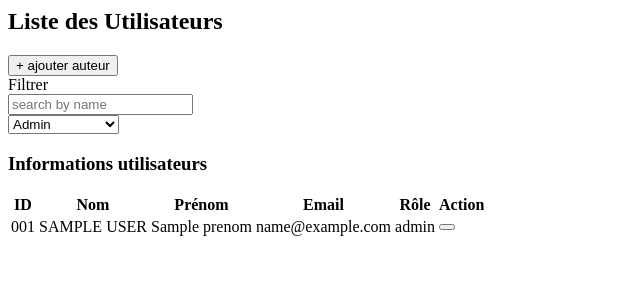
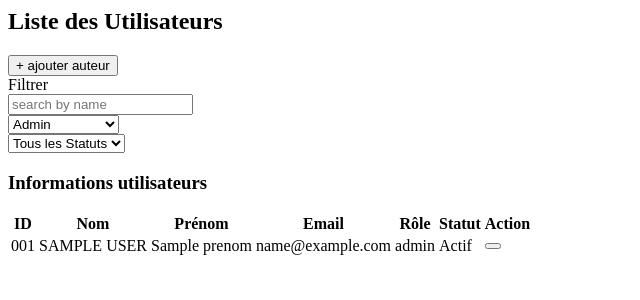
Before and after one commit to Ngone060104/Projet-Gestion-Blog---Architecture-MVC-PostgreSQL, a PHP site: template view/user/listUser.php in a window 1280 px wide. Shown: the top 300 px of the page, without its empty margins (0-640 px from the left). Run offline with PHP 8.4, Linux system fonts and the light colour scheme; the template is opened without the code that fills it: most values are stand-ins (such as "Sample title", 1, 10 or a date in 2020); data that the repository does not hold is empty; some libraries are stand-ins or nearby versions.

Commit message:
feat: Ajout du filtrage par statut actif/banni et intégration des badges visuels

```diff
--- a/controller/userController.php
+++ b/controller/userController.php
@@ -12,15 +12,17 @@ function indexAction() {
     // Récupération des filtres issus des inputs de votre maquette
     $search = trim($_GET['search'] ?? '');
     $role = trim($_GET['role'] ?? '');
+    $statuts = trim($_GET['statut'] ?? '');
 
     // Récupération des utilisateurs filtrés
-    $users = findAllUsers($search, $role);
+    $users = findAllUsers($search, $role, $statuts);
 
     // Chargement de la vue utilisateur avec le layout de la Sidebar
     loadView("user/listUser", [
         "users" => $users,
         "search" => $search,
-        "current_role" => $role
+        "current_role" => $role,
+        "current_statut" => $statuts
     ], "side");
 }
 
--- a/model/userModel.php
+++ b/model/userModel.php
@@ -44,6 +44,12 @@ function findAllUsers(string $search = '', string $role = ''): array {
         $params[] = $role;
     }
 
+    // 3. NOUVEAU : Filtre par statut (actif ou estBanni)
+    if (!empty($statut)) {
+        $sql .= " AND statut_lecteur = ?";
+        $params[] = trim($statut);
+    }
+
     $sql .= " ORDER BY id_user ASC";
     return executeSelect($sql, $params);
 }
--- a/view/user/listUser.php
+++ b/view/user/listUser.php
@@ -38,10 +38,20 @@
                 <option value="lecteur" <?= $current_role === 'lecteur' ? 'selected' : '' ?>>Lecteur</option>
             </select>
         </div>
+        <div class="w-full sm:w-48">
+            <select name="statut" onchange="this.form.submit()"
+                class="w-full px-3 py-2 bg-gray-50 border border-gray-100 rounded-xl text-xs focus:bg-white focus:border-amber-500 outline-none text-gray-500 font-medium">
+                <option value="">Tous les Statuts</option>
+                <option value="actif" <?= (isset($current_statut) && $current_statut === 'actif') ? 'selected' : '' ?>>Actif</option>
+                <option value="estBanni" <?= (isset($current_statut) && $current_statut === 'estBanni') ? 'selected' : '' ?>>Banni</option>
+            </select>
+        </div>
+        </select>
+</div>
 </form>
 
 <!-- 📊 INFORMATIONS UTILISATEURS (TABLEAU DORÉ) -->
-    <div class="bg-white rounded-lg  border border-gray-100 shadow-sm overflow-hidden">
+<div class="bg-white rounded-lg  border border-gray-100 shadow-sm overflow-hidden mt-6">
     <div class="px-6 py-4  border-b border-gray-100">
         <h3 class="text-sm font-bold text-gray-800">Informations utilisateurs</h3>
     </div>
@@ -56,6 +66,7 @@
                     <th class="py-3.5 px-4">Prénom</th>
                     <th class="py-3.5 px-4">Email</th>
                     <th class="py-3.5 px-4">Rôle</th>
+                    <th class="py-3.5 px-4">Statut</th>
                     <th class="py-3.5 px-6 text-center rounded-r-2xl">Action</th>
                 </tr>
             </thead>
@@ -74,6 +85,19 @@
                                     <?= htmlspecialchars($u['role']) ?>
                                 </span>
                             </td>
+                            <!-- À insérer dans les colonnes du tableau <tr> -->
+                            <td class="py-3.5 px-4">
+                                <?php if ($u['statut_lecteur'] === 'estBanni'): ?>
+                                    <span class="px-2.5 py-1 rounded-full border border-red-200 bg-red-50 text-red-600 text-[10px] font-bold uppercase tracking-wider inline-flex items-center gap-1">
+                                        <span class="w-1.5 h-1.5 rounded-full bg-red-500 animate-pulse"></span> Banni
+                                    </span>
+                                <?php else: ?>
+                                    <span class="px-2.5 py-1 rounded-full border border-green-200 bg-green-50 text-green-600 text-[10px] font-bold uppercase tracking-wider inline-flex items-center gap-1">
+                                        <span class="w-1.5 h-1.5 rounded-full bg-green-500"></span> Actif
+                                    </span>
+                                <?php endif; ?>
+                            </td>
+
                             <td class="py-3.5 px-6 text-center space-x-3">
                                 <!-- Bouton Supprimer (Rouge) -->
                                 <a href="<?= path('user', 'delete') ?>&id=<?= $u['id_user'] ?>"
```
Lines whose indentation alone changed are shown as unchanged.
